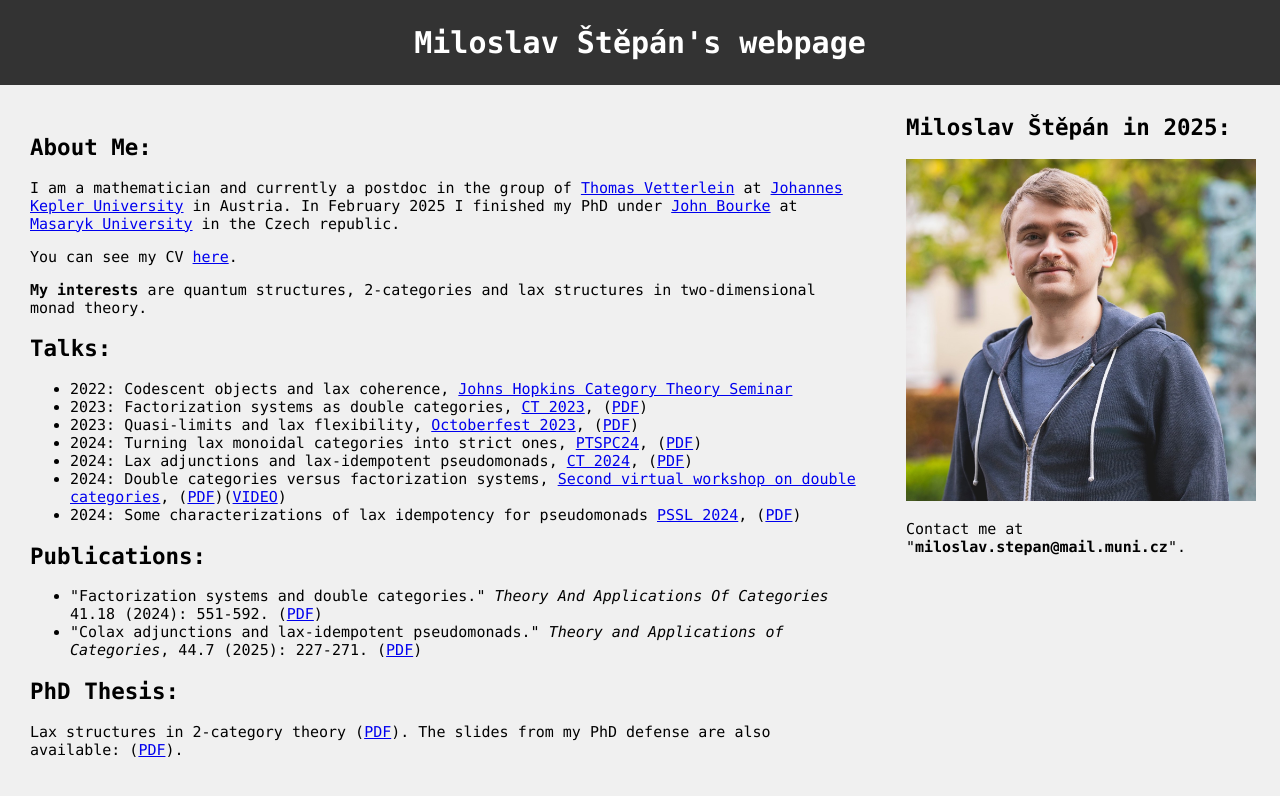
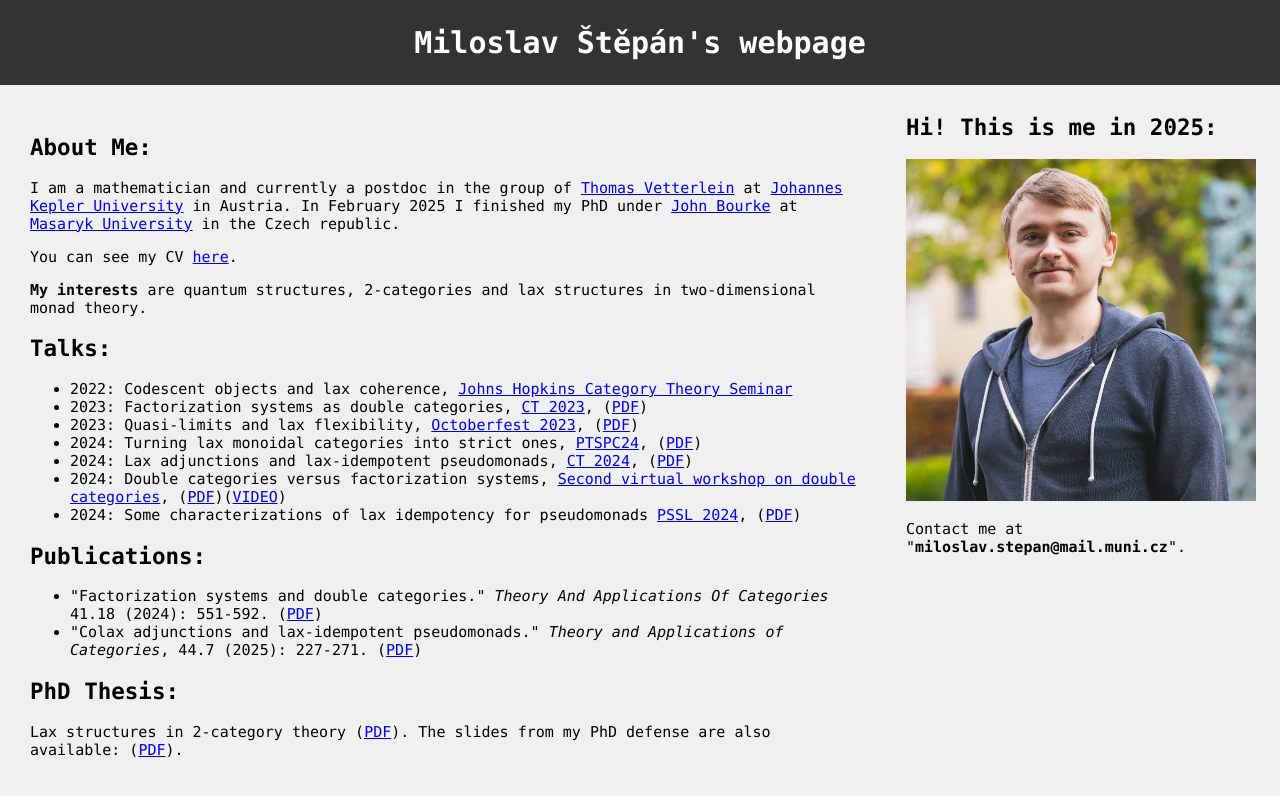
Before and after one commit to MiloslavStepan/MiloslavStepan.github.io, a Jekyll site: the page built from README.md, in a window 1280 px wide. Shown: the top 796 px of the page. Built offline with Jekyll 4.4.1, drawn with Linux system fonts in a browser that asks for light colours; our own code applies the rules of GitHub Pages for plain Markdown files.

Commit message:
Update home.html

```diff
--- a/_layouts/home.html
+++ b/_layouts/home.html
@@ -101,7 +101,7 @@
 
   </div>
   <div class="column2"> <!-- style="background-color:#bbb;"> -->
-<h2>Miloslav Štěpán in 2025:</h2>
+<h2>Hi! This is me in 2025:</h2>
 <img src="Files/Milostav Stepan_ACADEMIC2.jpg" alt="Photo of me" width="350">
 <p>Contact me at "<b>miloslav.stepan@mail.muni.cz</b>".</p>
 
```
